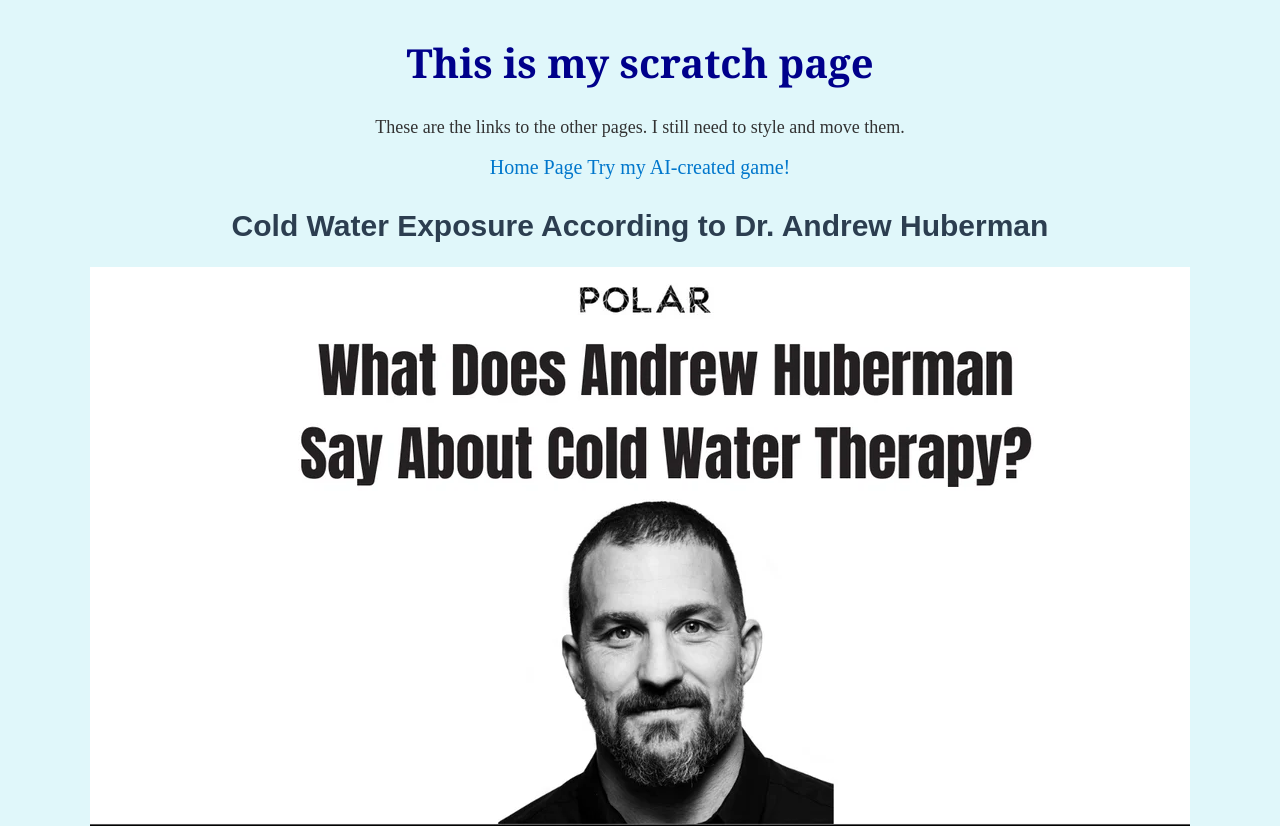
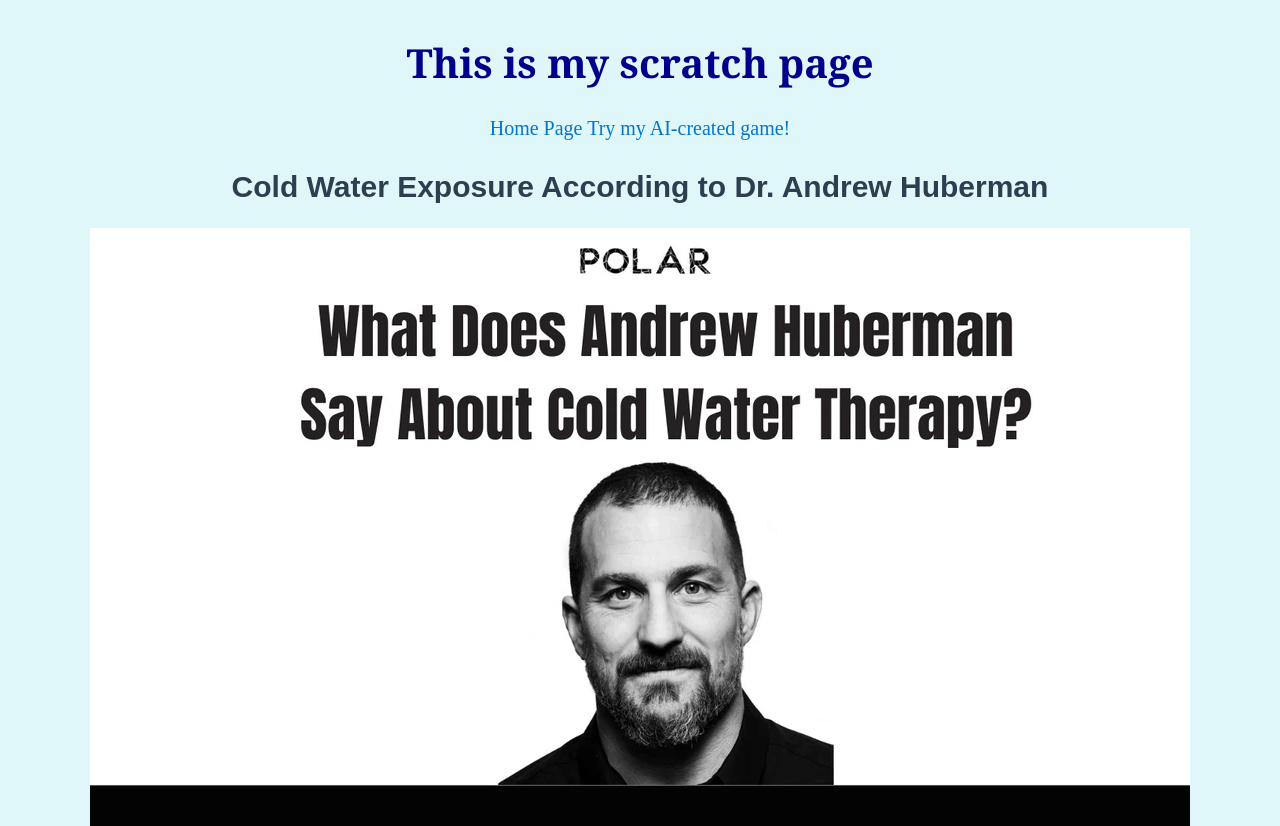
Before and after one commit to bmoss10/bmoss10, a plain HTML site: page scratch.html in a window 1280 px wide. Shown: the top 826 px of the page. Drawn offline with Linux system fonts and the light colour scheme.

Commit message:
Add files via upload

```diff
--- a/scratch.html
+++ b/scratch.html
@@ -12,7 +12,6 @@
 
     <div class="header-section">
         <h1 id="top">This is my scratch page</h1>
-        <p>These are the links to the other pages. I still need to style and move them.</p>
         <a href="index.html">Home Page</a>
         <a href="AIGame.html">Try my AI-created game!</a>
     </div>
```
